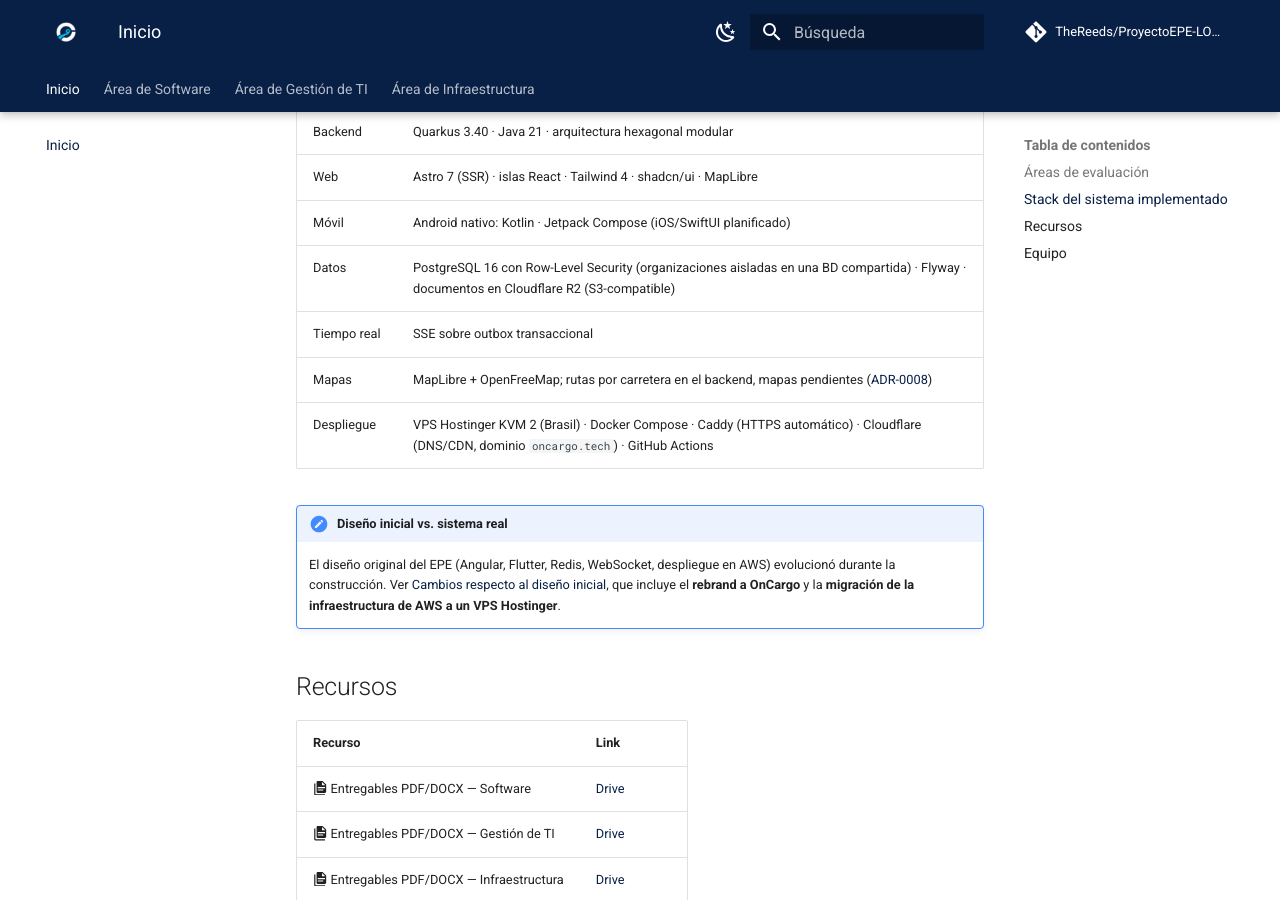
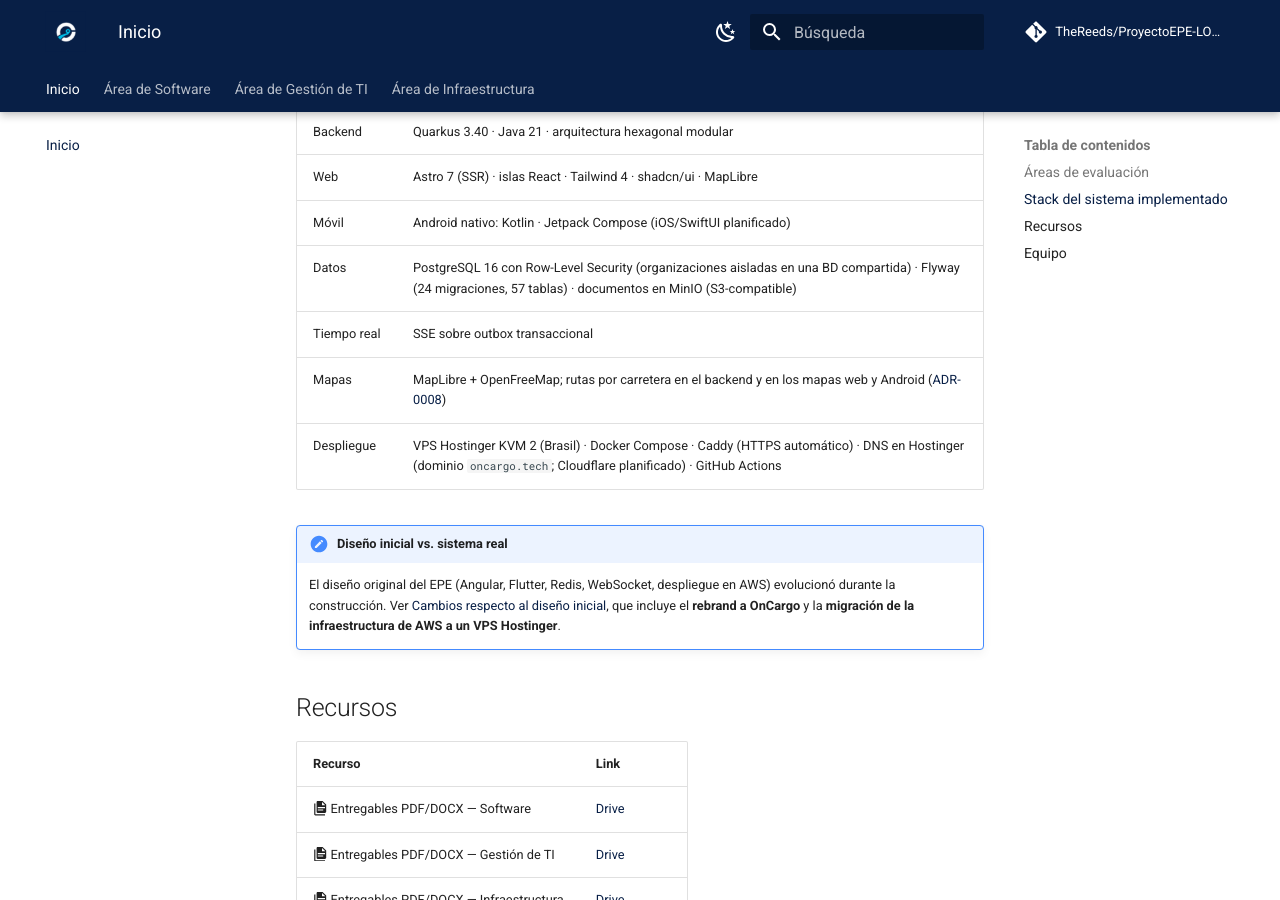
Before and after one commit to TheReeds/ProyectoEPE-LOGYX, an MkDocs documentation site: the page built from docs/index.md, in a window 1280 px wide and 900 px high, scrolled down 1256 px. Built offline with MkDocs 1.6.1 and Material for MkDocs 9.7.7, drawn with Linux system fonts in a browser that asks for light colours; comment, search, counter and statistics services are not loaded.

Commit message:
docs: presentación, portada y README con el estado real
- presentacion.html: MinIO en lugar de R2, topología real (DNS Hostinger,
  DOCKER-USER, red internal sin salida, respaldos cifrados), 90 RF y 14 ADR.
- index.md: MinIO, 24 migraciones/57 tablas, mapas con rutas por carretera,
  DNS en Hostinger con Cloudflare planificado.
- README: stack de infraestructura actual.

Co-Authored-By: Claude Opus 5.5 <noreply@anthropic.com>
Claude-Session: https://claude.ai/code/session_019dUCW6m4myUBLuDUm3cVsi

```diff
--- a/docs/index.md
+++ b/docs/index.md
@@ -44,10 +44,10 @@ Este sitio reúne la documentación de la **Evaluación del Perfil de Egreso (EP
 | Backend | Quarkus 3.40 · Java 21 · arquitectura hexagonal modular |
 | Web | Astro 7 (SSR) · islas React · Tailwind 4 · shadcn/ui · MapLibre |
 | Móvil | Android nativo: Kotlin · Jetpack Compose (iOS/SwiftUI planificado) |
-| Datos | PostgreSQL 16 con Row-Level Security (organizaciones aisladas en una BD compartida) · Flyway · documentos en Cloudflare R2 (S3-compatible) |
+| Datos | PostgreSQL 16 con Row-Level Security (organizaciones aisladas en una BD compartida) · Flyway (24 migraciones, 57 tablas) · documentos en MinIO (S3-compatible) |
 | Tiempo real | SSE sobre outbox transaccional |
-| Mapas | MapLibre + OpenFreeMap; rutas por carretera en el backend, mapas pendientes ([ADR-0008](software/cambios-diseno-inicial.md#7-rebrand-oncargo-y-migracion-a-hostinger)) |
-| Despliegue | VPS Hostinger KVM 2 (Brasil) · Docker Compose · Caddy (HTTPS automático) · Cloudflare (DNS/CDN, dominio `oncargo.tech`) · GitHub Actions |
+| Mapas | MapLibre + OpenFreeMap; rutas por carretera en el backend y en los mapas web y Android ([ADR-0008](software/cambios-diseno-inicial.md#7-rebrand-oncargo-y-migracion-a-hostinger)) |
+| Despliegue | VPS Hostinger KVM 2 (Brasil) · Docker Compose · Caddy (HTTPS automático) · DNS en Hostinger (dominio `oncargo.tech`; Cloudflare planificado) · GitHub Actions |
 
 !!! note "Diseño inicial vs. sistema real"
     El diseño original del EPE (Angular, Flutter, Redis, WebSocket, despliegue en AWS) evolucionó durante la construcción. Ver [Cambios respecto al diseño inicial](software/cambios-diseno-inicial.md), que incluye el **rebrand a OnCargo** y la **migración de la infraestructura de AWS a un VPS Hostinger**.
```
Also changed, not shown: README.md (+1 -1 lines), docs/presentacion.html (+11 -11 lines).
